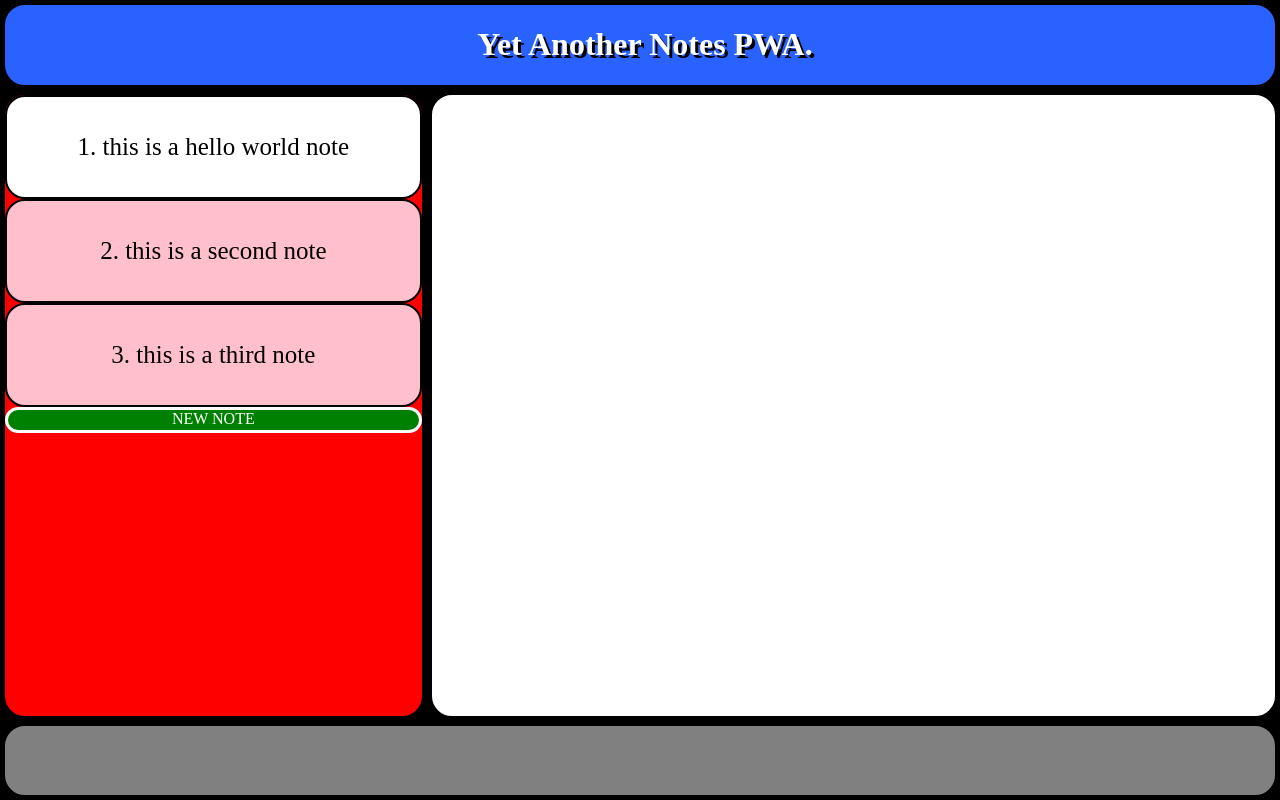
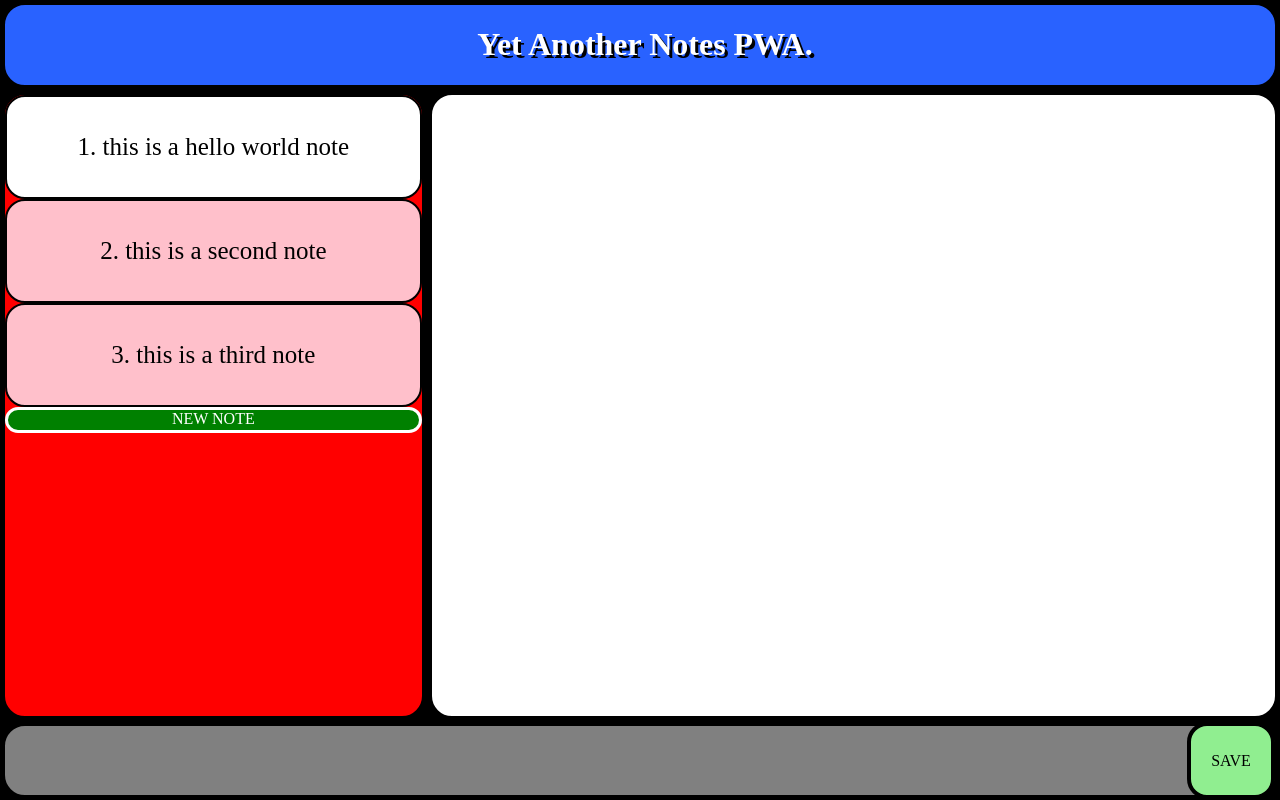
Before and after one commit to Shavrin/yet-another-notes-pwa, a React (Create React App) app: page / in a window 1280 px wide. Built offline with nearby package versions, Linux system fonts and the light colour scheme.

Commit message:
saving is kinda done

```diff
--- a/public/style.css
+++ b/public/style.css
@@ -52,6 +52,9 @@ footer {
     background-color: grey;
     border: 5px solid black;
     border-radius: 25px;
+    display: flex;
+    justify-content: end;
+    align-items: center;
 }
 
 .note {
@@ -95,6 +98,22 @@ footer {
     background-color: lightgrey;
 }
 
+.saveButton {
+    background-color: lightgreen;
+    width: 80px;
+    height: 100%;
+    display: flex;
+    justify-content: center;
+    align-items: center;
+    border: 4px solid black;
+    border-radius: 20px;
+}
+
+.saveButton:hover {
+    background-color: green;
+    cursor: pointer;
+}
+
 @media(min-width: 700px) {
     .grid-container {
         grid-template-rows: 1fr 8fr 1fr;
--- a/src/App.js
+++ b/src/App.js
@@ -1,5 +1,6 @@
 import React from 'react';
 import NoteList from './components/NoteList';
+import SaveButton from './components/SaveButton';
 
 class App extends React.Component {
     constructor(){
@@ -20,6 +21,7 @@ class App extends React.Component {
                 "activeNote": 1
         };
         this.changeActiveNote = this.changeActiveNote.bind(this);
+        this.saveNote = this.saveNote.bind(this);
     };
 
     changeActiveNote(noteID) {
@@ -29,6 +31,13 @@ class App extends React.Component {
         this.setState({"activeNote": noteID});
     };
 
+    saveNote() {
+        let editor = document.getElementById('editor');
+        let notes = {...this.state.Notes};
+        notes[this.state.activeNote-1].data = editor.value;
+        this.setState({notes});
+    };
+
     render() {
         return (
         <div className="grid-container">
@@ -36,10 +45,15 @@ class App extends React.Component {
                 <h1><a href="/">Yet Another Notes PWA.</a></h1>
             </header>
 
-            <NoteList notesData={this.state.Notes} activeNote={this.state.activeNote} clickHandler={this.changeActiveNote}/>
+            <NoteList
+                notesData={this.state.Notes}
+                activeNote={this.state.activeNote}
+                clickHandler={this.changeActiveNote}/>
 
             <textarea id="editor"></textarea>
-            <footer></footer>
+            <footer>
+                <SaveButton saveNote={this.saveNote}/>
+            </footer>
         </div>);
     }
 }
--- /dev/null
+++ b/src/components/SaveButton.js
@@ -0,0 +1,7 @@
+import React from 'react';
+
+const SaveButton = function (props) {
+    return (<div className="saveButton" onClick={props.saveNote}>SAVE</div>);
+}
+
+export default SaveButton;
```
